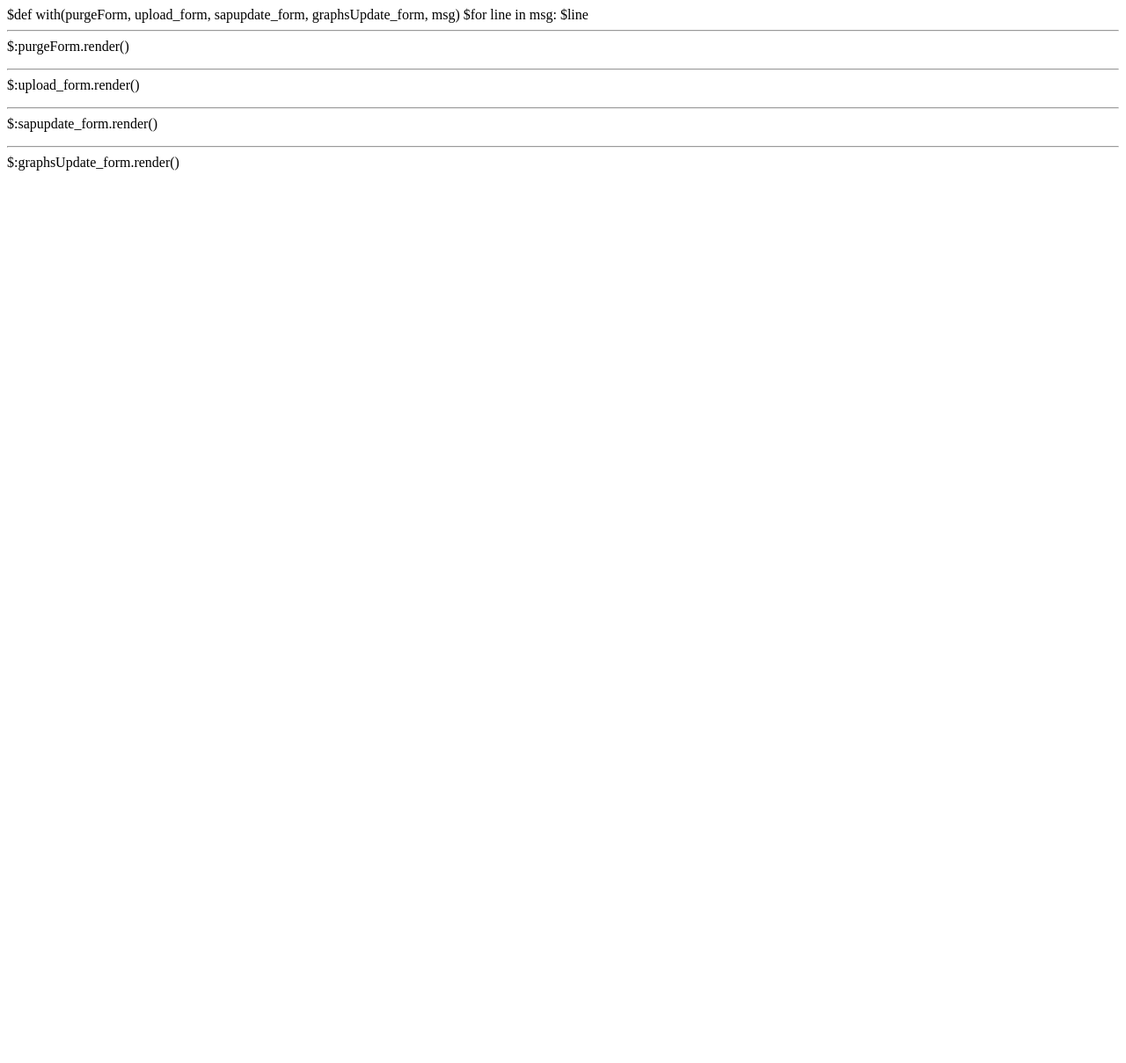
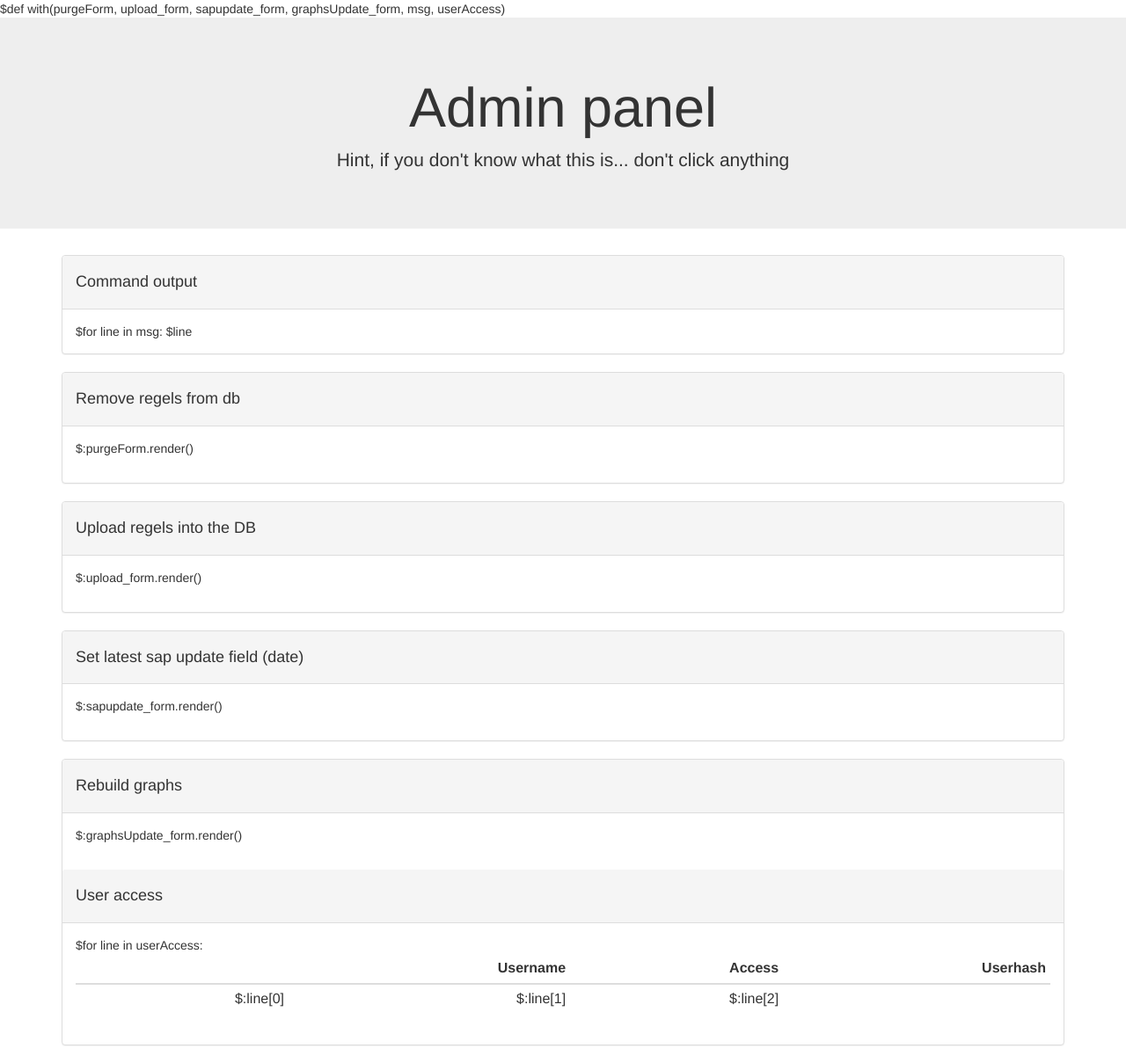
Before and after one commit to nlaurens/budgetRapportage, a Python web app: template templates/webadmin_overview.html in a window 1280 px wide. Shown: the whole page at 88% size. Before the commit the page ends 194 px from the top, so only its background shows below. Run offline with Jinja, Linux system fonts and the light colour scheme; the template is opened without the code that fills it, so the values that code supplies are empty.

Commit message:
adds bootstrap to the webadmin panel

```diff
--- a/templates/webadmin_overview.html
+++ b/templates/webadmin_overview.html
@@ -1,32 +1,116 @@
-$def with(purgeForm, upload_form, sapupdate_form, graphsUpdate_form, msg)
+$def with(purgeForm, upload_form, sapupdate_form, graphsUpdate_form, msg, userAccess)
 
-<html><head></head><body>
+<!doctype html>
+<html lang="en">
+  <head>
+    <meta charset="UTF-8">
+    <title>Admin Panel</title>
+    <link rel="stylesheet" href="/static/css/bootstrap.css">
+    <link rel="stylesheet" href="/static/css/report.css">
 
+    <!-- jQuery (necessary for Bootstrap's JavaScript plugins) -->
+    <script src="/static/js/jquery.min.js"></script>
+    <!-- Include all compiled plugins (below), or include individual files as needed -->
+    <script src="/static/js/bootstrap.min.js"></script>
+
+    <style>/#
+      @import url(http://fonts.googleapis.com/css?family=Bree+Serif);
+      body, h1, h2, h3, h4, h5, h6{
+      font-family: 'Bree Serif', serif;
+      }
+
+    </style>
+  </head>
+
+  <body>
+
+<div class="jumbotron text-center">
+  <h1>Admin panel</h1>
+  <p>Hint, if you don't know what this is... don't click anything</p>
+</div>
+  <div class="container">
+        <div class="panel panel-default">
+            <div class="panel-heading">
+                <h4>Command output</h4>
+            </div>
+            <div class="panel-body">
             $for line in msg:
                 $line<BR>
+            </div>
+        </div>
 
-<HR>
 
+        <div class="panel panel-default">
+            <div class="panel-heading">
+                <h4>Remove regels from db</h4>
+            </div>
+            <div class="panel-body">
                 <form method="POST" enctype="multipart/form-data" action="">
                 $:purgeForm.render()
                 </form>
+            </div>
+        </div>
 
-<HR>
 
+        <div class="panel panel-default">
+            <div class="panel-heading">
+                <h4>Upload regels into the DB</h4>
+            </div>
+            <div class="panel-body">
                 <form method="POST" enctype="multipart/form-data" action="">
                 $:upload_form.render()
                 </form>
+            </div>
+        </div>
 
-<HR>
 
+        <div class="panel panel-default">
+            <div class="panel-heading">
+                <h4>Set latest sap update field (date)</h4>
+            </div>
+            <div class="panel-body">
                 <form method="POST" enctype="multipart/form-data" action="">
                 $:sapupdate_form.render()
                 </form>
+            </div>
+        </div>
 
-<HR>
 
+        <div class="panel panel-default">
+            <div class="panel-heading">
+                <h4>Rebuild graphs</h4>
+            </div>
+            <div class="panel-body">
                 <form method="POST" enctype="multipart/form-data" action="">
                 $:graphsUpdate_form.render()
                 </form>
+            </div>
+        </divL
 
-</body></html>
+
+        <div class="panel panel-default">
+            <div class="panel-heading">
+                <h4>User access</h4>
+            </div>
+            <div class="panel-body">
+                <table class="table table-condensed" style="border-collapse:collapse;">
+                    <thead>
+                        <tr><th>&nbsp;</th>
+                            <th class="text-right">Username</th>
+                            <th class="text-right">Access</th>
+                            <th class="text-right">Userhash</th>
+                        </tr>
+                    </thead>
+                    <tbody>
+                    $for line in userAccess:
+                        <td class="text-right">$:line[0]</td>
+                        <td class="text-right">$:line[1]</td>
+                        <td class="text-right">$:line[2]</td>
+                    </tbody>
+                </table>
+            </div>
+        </div>
+
+    </div>
+    </body>
+</html>
```
Also changed, not shown: model.py (+7 -7 lines), server.py (+6 -2 lines), templates/overview.html (+4 -4 lines). Lines whose indentation alone changed are shown as unchanged.
